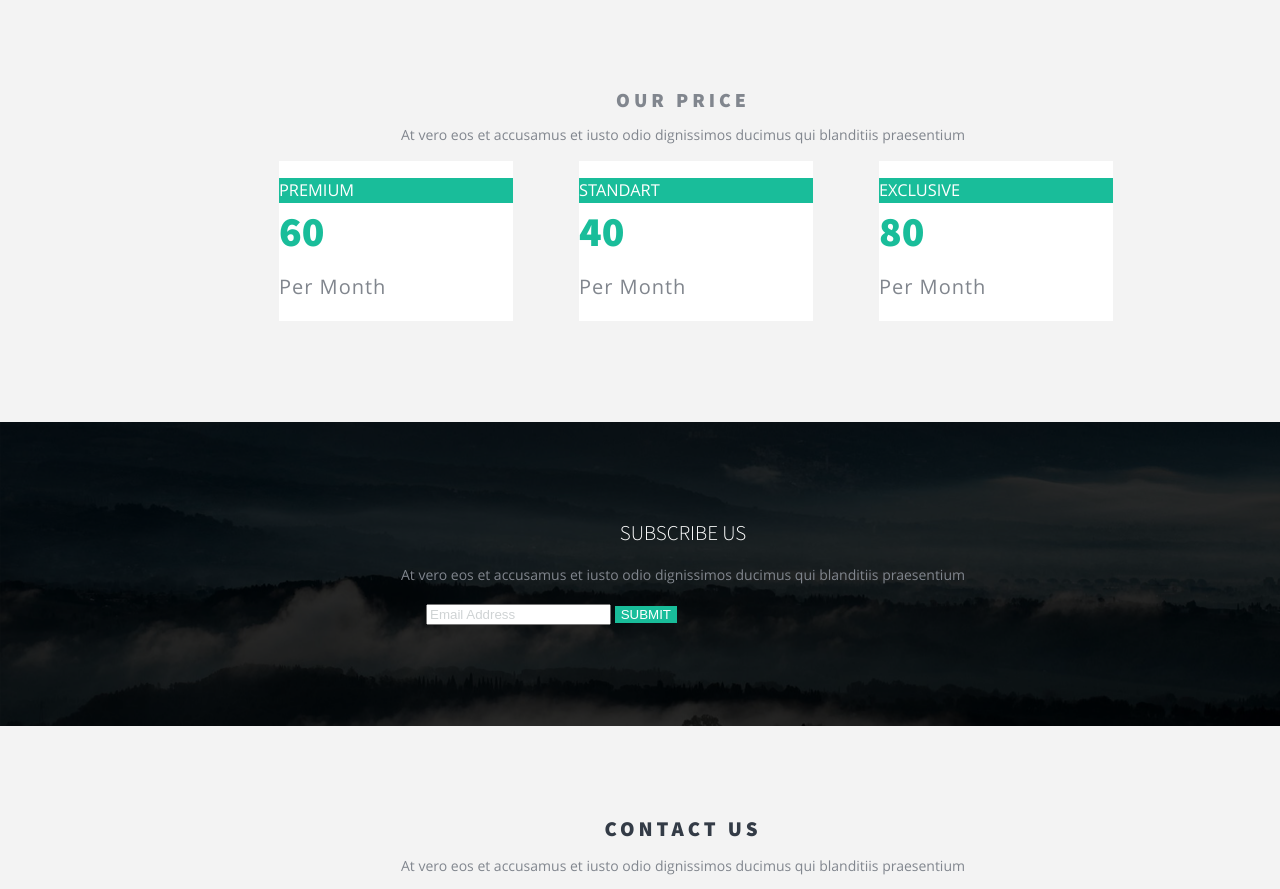
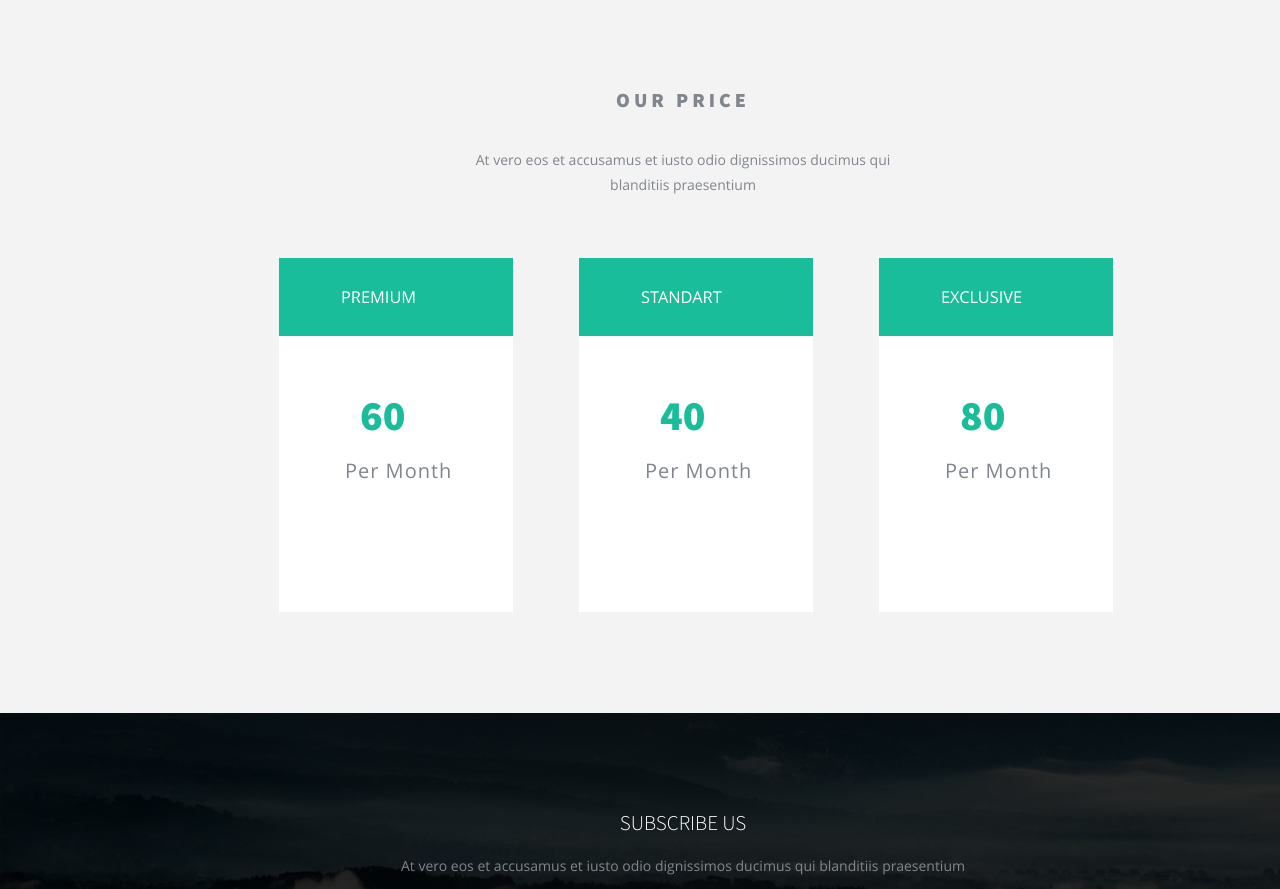
Before and after one commit to AnnaVasilchenko878/bouncy, a website: page index.html in a window 1280 px wide. Shown: the part 7669-8558 px from the top of the page. Drawn offline with Linux system fonts and the light colour scheme; files whose address does not match are found by name.

Commit message:
Добавляет микросетку для блока our-price

```diff
--- a/scss/components/our-price.scss
+++ b/scss/components/our-price.scss
@@ -5,6 +5,7 @@
 }
 
 .our-price__title {
+    margin-bottom: 41px;
     text-align: center;
     text-transform: uppercase;
     letter-spacing: 4px;
@@ -14,5 +15,8 @@
 }
 
 .our-price__text {
+    width: 457px;
+    margin: 0 auto;
+    margin-bottom: 61px;
     text-align: center;
 }
--- a/scss/components/price.scss
+++ b/scss/components/price.scss
@@ -6,10 +6,14 @@
 .price__item {
     width: 234px;
     margin-right: 66px;
+    padding-bottom: 107px;
     background-color: $bg-main-color;
 }
 
 .price__title {
+    margin-top: 0px;
+    margin-bottom: 67px;
+    padding: 27px 73px 26px 62px;
     text-transform: uppercase;
     color: $text-second-color;
     background-color: $tiffany-color;
@@ -17,6 +21,7 @@
 }
 
 .price__cost {
+    padding-left: 81px;
     color: $tiffany-color;
     font-family: "Source Sans Pro", "Arial", sans-serif;
     font-weight: 900;
@@ -24,6 +29,7 @@
 }
 
 .price__time {
+    padding-left: 66px;
     letter-spacing: 1px;
     font-size: 20px;
     line-height: 28px;
```
Also changed, not shown: css/style-min.css, 1 other file.
